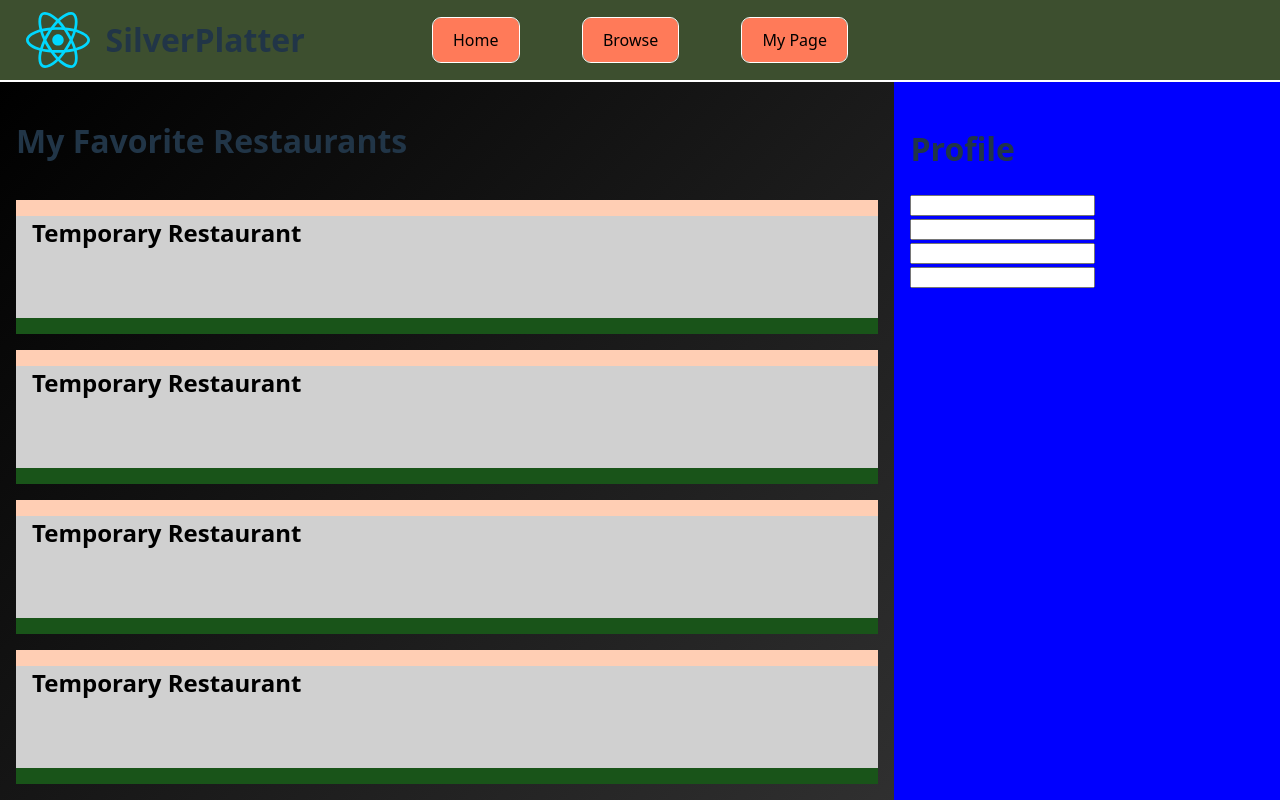
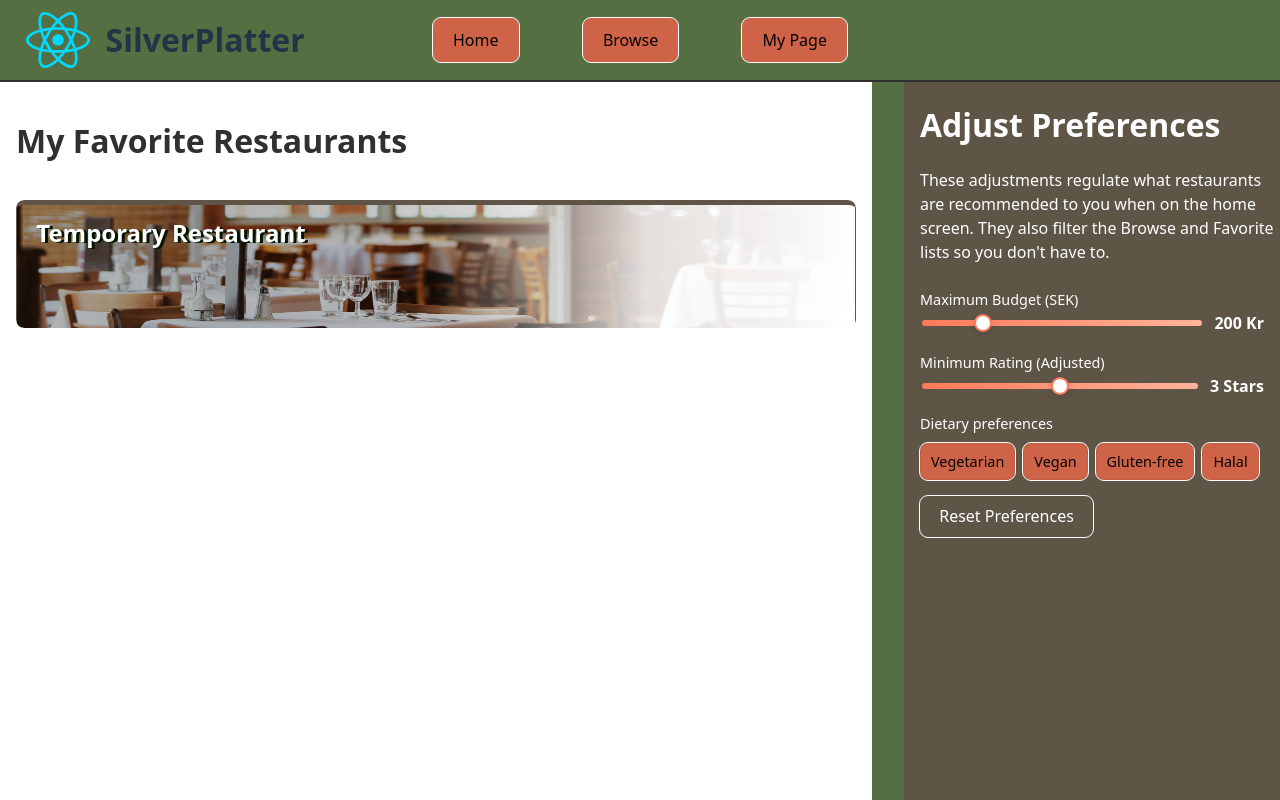
Before and after one commit to chrnas/silver-platter, a React (Vite) app in the folder silverplatter.client/: page /MyPage in a window 1280 px wide. Built offline with nearby package versions, Linux system fonts and the light colour scheme.

Commit message:
My Page Graphically ready

```diff
--- a/silverplatter.client/src/App.css
+++ b/silverplatter.client/src/App.css
@@ -1,8 +1,6 @@
+@import url('./colorPalette.css');
+
 #root {
-    --secondary-bg: rgb(61, 79, 47);
-    --accent: #ff7a59;
-    --accent-hover: #f7947b;
-
     height: 100vh;
 }
 
--- a/silverplatter.client/src/Components/RestaurantButton.tsx
+++ b/silverplatter.client/src/Components/RestaurantButton.tsx
@@ -1,11 +1,14 @@
+import { useNavigate } from 'react-router-dom';
 import type { Restaurant } from '../Types/Restaurant';
 import './css/RestaurantButton.css'
 
 function RestaurantButton(props : { restaurant : Restaurant}) {
+    let nav = useNavigate();
+    let ref = "Template"
     return (
-        <div id='SingleRestaurantButton'>
+        <button onClick={() => nav("/Restaurants/" + ref)} id='SingleRestaurantButton'>
             <h2 className='RestaurantName'>{props.restaurant.Name}</h2>
-        </div>
+        </button>
     )
 }
 
--- a/silverplatter.client/src/Components/css/RestaurantButton.css
+++ b/silverplatter.client/src/Components/css/RestaurantButton.css
@@ -1,14 +1,39 @@
-
+@import url("../../colorPalette.css");
 
 #SingleRestaurantButton {
     height: 8rem;
-    background-color: rgb(208, 208, 208);
-    border-bottom: rgb(25, 84, 25) 1em solid;
-    border-top: rgb(255, 206, 180) solid 1em;
-    color: black;
+
+    /* base color for the right area (visible where gradient is fully opaque) */
+    background-color: var(--secondary-bg);
+
+    /*
+       Strategy:
+       - Put the image as the bottom layer (covers whole button).
+       - Put a gradient on top that is solid color at the right edge and fades to transparent
+         over ~30% of the width (so ~70% of the left shows the image).
+       - Use full-size layers so the gradient blends smoothly instead of a hard cutoff.
+    */
+    background-image:
+        linear-gradient(to left, rgb(255, 255, 255) 0%, rgba(255, 255, 255, 0.85) 25%, rgba(0, 0, 0, 0.2) 50%, rgba(0, 0, 0, 0.3) 75%),
+        url('/src/assets/pexels-life-of-pix-67468.jpg');
+    /* gradient is painted on top (first), image underneath */
+    background-position: right center, left center;
+    background-size: 100% 400px, 100% 400px;
+    background-repeat: no-repeat, no-repeat;
+    background-position-y: 0, -200px;
+
+    /* keep the original borders/colors */
+    border-top: var(--secondary-bg) solid 5px;
+    color: var(--secondary-fg);
+    text-shadow: rgb(0, 23, 2) 3px 1px;
+    text-align: start;
 }
 
 .RestaurantName {
-    margin-top: -1px;
-    padding-left: 1rem;
+    margin-top: -3rem;
 }
+
+#SingleRestaurantButton:hover {
+    color: var(--secondary-fg-hover);
+    border-top: var(--secondary-bg-hover) solid 5px;
+}
--- a/silverplatter.client/src/Pages/MyPage.tsx
+++ b/silverplatter.client/src/Pages/MyPage.tsx
@@ -1,37 +1,116 @@
+import { useMemo, useState } from 'react';
 import RestaurantButton from '../Components/RestaurantButton';
+import type {Restaurant} from '../Types/Restaurant'
 import './css/MyPage.css'
 
+const myRestaurants: Restaurant[] = [];
+const OPTIONS = ['Vegetarian', 'Vegan', 'Gluten-free', 'Halal'];
+
+
 function MyPage() {
-    let tempRestaurant = {
-        Id: 0,
-        Name: "Temporary Restaurant",
-        Description: "Discover the best temp in temp, all at the small price of 12.99 Temp, you couldn't dream of a better dream than that!",
-        Address: "tempytemptemptemp"
+
+    const [sliderA, setSliderA] = useState<number>(200);
+    const [sliderB, setSliderB] = useState<number>(3);
+    const [selected, setSelected] = useState<string[]>([]);
+
+    function toggleOption(opt: string) {
+        setSelected(prev => prev.includes(opt) ? prev.filter(p => p !== opt) : [...prev, opt]);
     }
+
+    function reset() {
+        setSliderA(200);
+        setSliderB(3);
+        setSelected([]);
+    }
+
+    useMemo(() => {
+        let tempRestaurant : Restaurant = {
+            Id: 0,
+            Name: "Temporary Restaurant",
+            Description: "Discover the best temp in temp, all at the small price of 12.99 Temp, you couldn't dream of a better dream than that!",
+            Address: "tempytemptemptemp"
+        }
+        if(!myRestaurants.some(r => r.Id === tempRestaurant.Id)) {
+            myRestaurants.push(tempRestaurant);
+        }
+    }, [])
 
     return (
         <div style={{height: "calc(100vh - 5rem)"}}>
             <div id="MyPageBody">
                 <section className='FavoriteRestaurants'>
                     <h1>My Favorite Restaurants</h1>
-                    <RestaurantButton restaurant={tempRestaurant}/>
-                    <RestaurantButton restaurant={tempRestaurant}/>
-                    <RestaurantButton restaurant={tempRestaurant}/>
-                    <RestaurantButton restaurant={tempRestaurant}/>
+                    {myRestaurants.map((restaurant) => (
+                        <RestaurantButton key={restaurant.Id} restaurant={restaurant}/>
+                    ))}
                 </section>
 
                 <section className='Profile'>
                     <div id="ProfileHeader">
-                        <img src="" alt="" />
-                        <h1>Profile</h1>
+                        <h1>Adjust Preferences</h1>
+                        <p>These adjustments regulate what restaurants are recommended to you when on the home screen. They also filter the Browse and Favorite lists so you don't have to. </p>
                     </div>
                     <div id='ProfileSettings'>
                         <nav>
-                            <input type="text" name="" id="" />
-                            <input type="text" name="" id="" />
-                            <input type="text" name="" id="" />
-                            <input type="text" name="" id="" />
+                            <div className="ss-section">
+                                <label htmlFor="sliderA" className="ss-label">Maximum Budget (SEK)</label>
+                                <div className="ss-control">
+                                <input
+                                    id="sliderA"
+                                    type="range"
+                                    min={0}
+                                    max={1000}
+                                    value={sliderA}
+                                    onChange={(e) => setSliderA(Number(e.target.value))}
+                                    aria-valuemin={0}
+                                    aria-valuemax={1000}
+                                    aria-valuenow={sliderA}
+                                />
+                                <output className="ss-value" aria-live="polite">{sliderA} Kr</output>
+                                </div>
+                            </div>
+
+                            <div className="ss-section">
+                                <label htmlFor="sliderB" className="ss-label">Minimum Rating (Adjusted)</label>
+                                <div className="ss-control">
+                                <input
+                                    id="sliderB"
+                                    type="range"
+                                    min={1}
+                                    max={5}
+                                    value={sliderB}
+                                    onChange={(e) => setSliderB(Number(e.target.value))}
+                                    aria-valuemin={1}
+                                    aria-valuemax={5}
+                                    aria-valuenow={sliderB}
+                                />
+                                <output className="ss-value" aria-live="polite">{sliderB} Stars</output>
+                                </div>
+                            </div>
+
+                            <div className="ss-section">
+                                <div className="ss-label">Dietary preferences</div>
+                                <div className="ss-options" role="group" aria-label="Dietary preferences">
+                                {OPTIONS.map(opt => {
+                                    const active = selected.includes(opt);
+                                    return (
+                                    <button
+                                        key={opt}
+                                        type="button"
+                                        className={`ss-option ${active ? 'active' : ''}`}
+                                        onClick={() => toggleOption(opt)}
+                                        aria-pressed={active}
+                                    >
+                                        {opt}
+                                    </button>
+                                    );
+                                })}
+                                </div>
+                            </div>
                         </nav>
+                        <button className='ss-reset' onClick={() => reset()}>
+                            Reset Preferences
+                        </button>
                     </div>
                 </section>
             </div>
--- a/silverplatter.client/src/Pages/RestaurantSpecific.tsx
+++ b/silverplatter.client/src/Pages/RestaurantSpecific.tsx
@@ -1,3 +1,4 @@
+import { useState } from "react";
 import Gallery from "../Components/Gallery";
 import Menu from "../Components/Menu";
 import "./css/RestaurantSpecific.css"
@@ -7,6 +8,7 @@ function bookTable() {
 }
 
 function RestaurantSpecific() {
+    const [saved, setSaved] = useState<Boolean>(false);
     let tempRestaurant = {
         Id: 0,
         Name: "Temporary Restaurant",
@@ -35,8 +37,8 @@ function RestaurantSpecific() {
                     <button id="BookButton" onClick={() => bookTable()}>
                         <h2>Book Table</h2>
                     </button>
-                    <button id="SaveButton" onClick={() => bookTable()}>
-                        <h2>Save to My Page</h2>
+                    <button id="SaveButton" onClick={() => setSaved(!saved)} style={saved ? {backgroundColor: "darkred"} : {}}>
+                        <h2>{!saved ? "Save to My Page" : "Remove from My Page"}</h2>
                     </button>
                 </section>
             </div>
--- a/silverplatter.client/src/Pages/css/Header.css
+++ b/silverplatter.client/src/Pages/css/Header.css
@@ -5,8 +5,8 @@
     display: flex;
     flex-direction: row;
     align-items: center;
-    background-color: var(--secondary-bg);
-    outline: solid 2px white;
+    background-color: var(--seperator);
+    outline: solid 2px var(--primary-fg);
 }
 
 .HeaderItems {
--- a/silverplatter.client/src/Pages/css/MyPage.css
+++ b/silverplatter.client/src/Pages/css/MyPage.css
@@ -1,4 +1,4 @@
-
+@import url(../../colorPalette.css);
 
 .MyPage {
     height: 5vh;
@@ -10,7 +10,7 @@
     display: flex;
     flex-direction: row;
     height: 100%;
-    background-image: linear-gradient(-45deg, rgb(59, 59, 59), black);
+    background-color: var(--primary-bg);
 }
 
 .FavoriteRestaurants {
@@ -19,10 +19,92 @@
     display: flex;
     flex-direction: column;
     gap: 1rem;
+    color: var(--primary-fg);
 }
 
 .Profile {
     width: 30%;
-    background-color: blue;
+    background-color: var(--secondary-bg);
+    color: var(--secondary-fg);
     padding-left: 1rem;
+    border-left: 2rem solid var(--seperator);
 }
+
+.ss-reset {
+  background: transparent;
+  border: none;
+  color: var(--secondary-fg);
+  cursor: pointer;
+  font-size: 1rem;
+  margin-top: 1rem;
+}
+
+.ss-section {
+  padding-top: 6px;
+  border-top: 1px solid rgba(15,23,42,0.03);
+  margin-top: 8px;
+}
+
+.ss-label {
+  font-size: 0.9rem;
+  color: var(--secondary-fg);
+  margin-bottom: 8px;
+}
+
+.ss-control {
+  display:flex;
+  align-items:center;
+  gap:10px;
+}
+.ss-control input[type="range"] {
+  -webkit-appearance: none;
+  appearance: none;
+  height: 6px;
+  flex: 1 1 auto;
+  background: linear-gradient(90deg,#ff7a59 0%, #ffb49a 100%);
+  border-radius: 999px;
+  outline: none;
+}
+.ss-control input[type="range"]::-webkit-slider-thumb {
+  -webkit-appearance: none;
+  width: 18px;
+  height: 18px;
+  border-radius: 50%;
+  background: var(--primary-bg);
+  border: 2px solid #ff7a59;
+  box-shadow: 0 2px 6px rgba(0,0,0,0.15);
+  cursor: pointer;
+}
+.ss-value {
+  min-width: 36px;
+  text-align: left;
+  margin-right: 1rem;
+  color: var(--secondary-fg);
+  font-weight: 600;
+}
+
+/* options panel */
+.ss-options {
+  display:flex;
+  flex-wrap:wrap;
+  gap:8px;
+  margin-top:8px;
+}
+.ss-option {
+  padding: 8px 10px;
+  border-radius: 8px;
+  border: 1px solid rgba(15,23,42,0.06);
+  cursor: pointer;
+  font-size: 0.9rem;
+}
+.ss-option.active {
+  background-color: var(--accent-active);
+  color: var(--primary-fg);
+  border-color: transparent;
+  box-shadow: 0 8px 20px rgba(255,122,89,0.12);
+}
+
+/* hide on small screens */
+@media (max-width: 900px) {
+  .SettingsSidebar { display: none; }
+}
--- /dev/null
+++ b/silverplatter.client/src/colorPalette.css
@@ -0,0 +1,20 @@
+#root {
+    --primary-bg: rgb(255, 255, 255);
+    --primary-bg-hover: rgb(224, 208, 177);
+
+
+    --secondary-bg: rgb(94, 85, 71);
+    --secondary-bg-hover: rgb(117, 106, 71);
+
+    --primary-fg: rgb(48, 48, 48);
+    --primary-fg-hover: rgb(13, 47, 3);
+
+    --secondary-fg: white;
+    --secondary-fg-hover: rgb(222, 255, 211);
+
+    --seperator: rgb(85, 110, 66);;
+
+    --accent: #ce6348;
+    --accent-active: #ffffff;
+    --accent-hover: #f7947b;
+}
```
